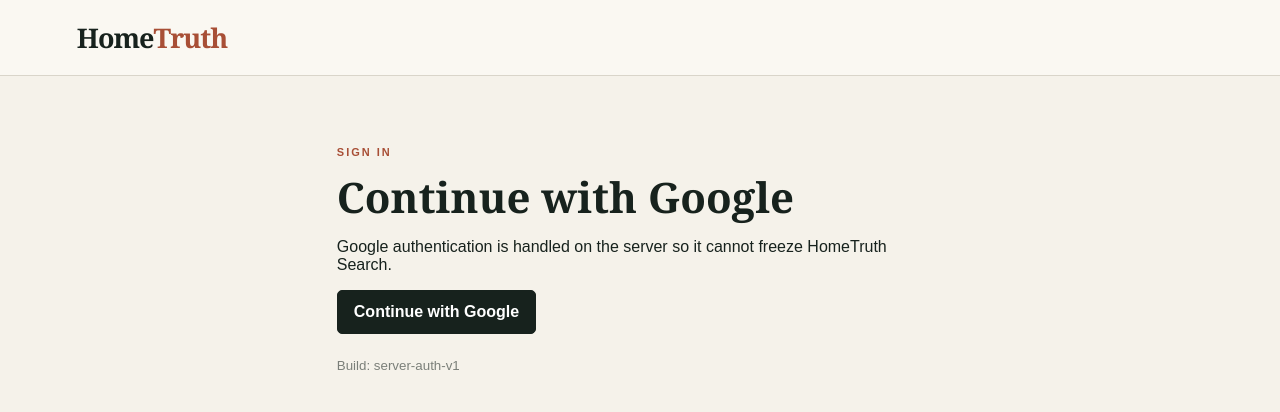
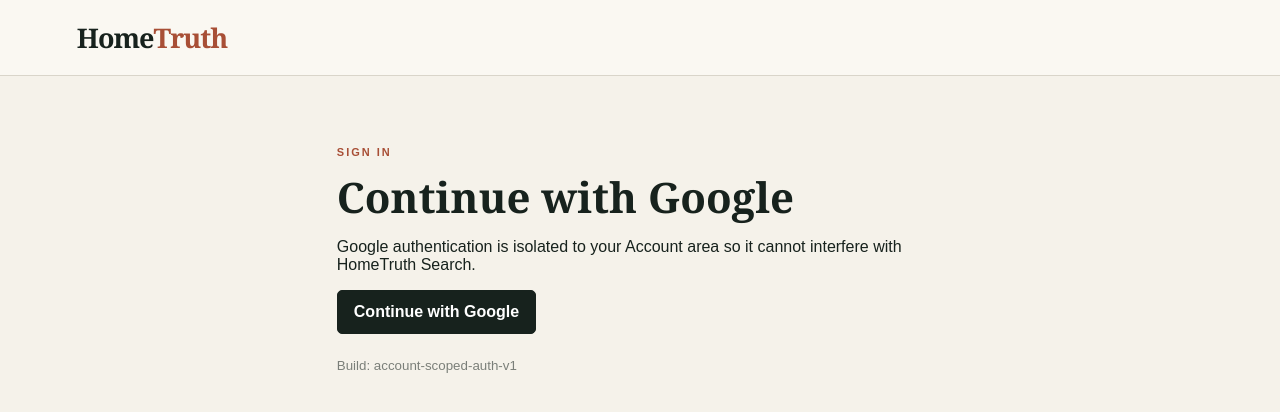
Before and after one commit to punalcpatel-hub/HomeTruth, a Next.js app: page /signin in a window 1280 px wide. Shown: the top 412 px of the page. Built offline with nearby package versions, Linux system fonts and the light colour scheme.

Commit message:
Use account-scoped Google auth route

```diff
--- a/app/signin/page.tsx
+++ b/app/signin/page.tsx
@@ -4,9 +4,9 @@
     <section className="content" style={{maxWidth:760}}>
       <div className="eyebrow">SIGN IN</div>
       <h2 style={{font:'700 42px/1 Georgia,serif',margin:'0 0 20px'}}>Continue with Google</h2>
-      <p>Google authentication is handled on the server so it cannot freeze HomeTruth Search.</p>
-      <a className="darkButton" href="/auth/google" style={{display:'inline-block',textDecoration:'none'}}>Continue with Google</a>
-      <small style={{display:'block',marginTop:24,opacity:.55}}>Build: server-auth-v1</small>
+      <p>Google authentication is isolated to your Account area so it cannot interfere with HomeTruth Search.</p>
+      <a className="darkButton" href="/account/auth/google" style={{display:'inline-block',textDecoration:'none'}}>Continue with Google</a>
+      <small style={{display:'block',marginTop:24,opacity:.55}}>Build: account-scoped-auth-v1</small>
     </section>
   </main>;
 }
```
